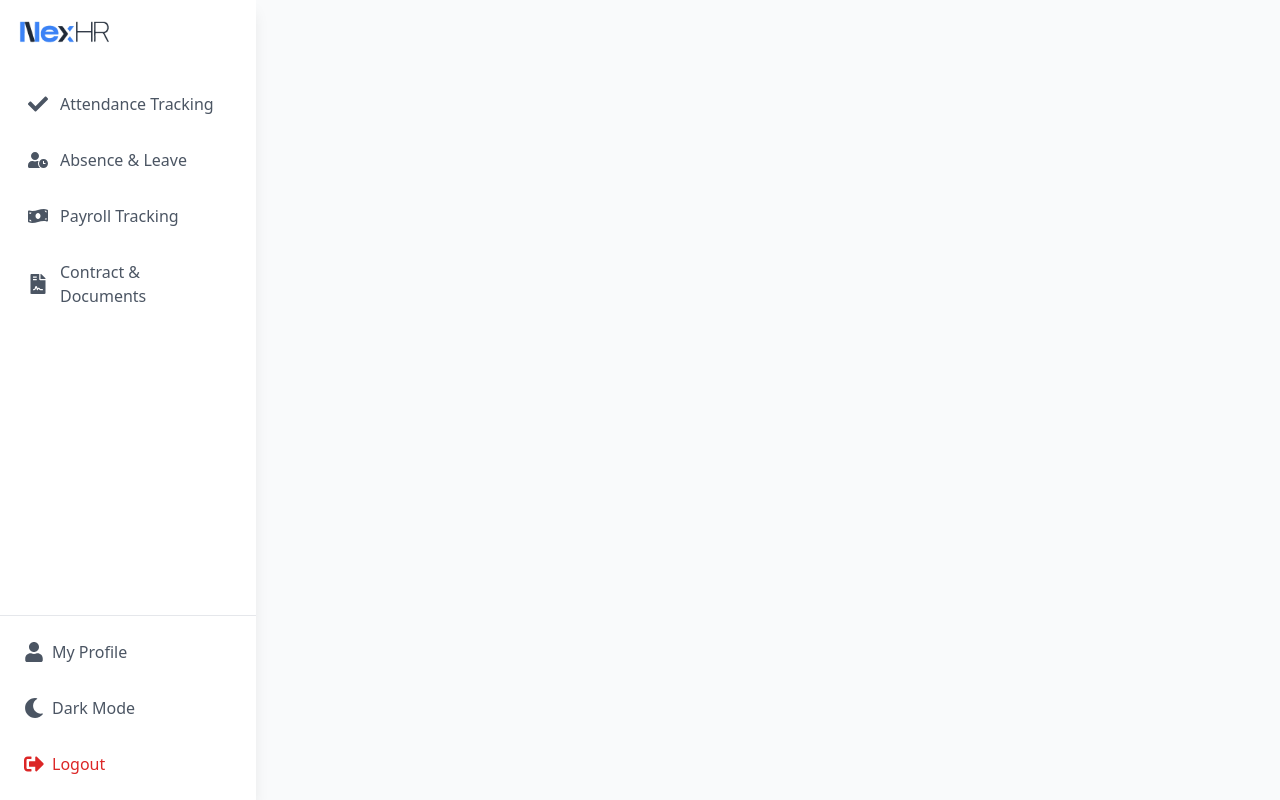
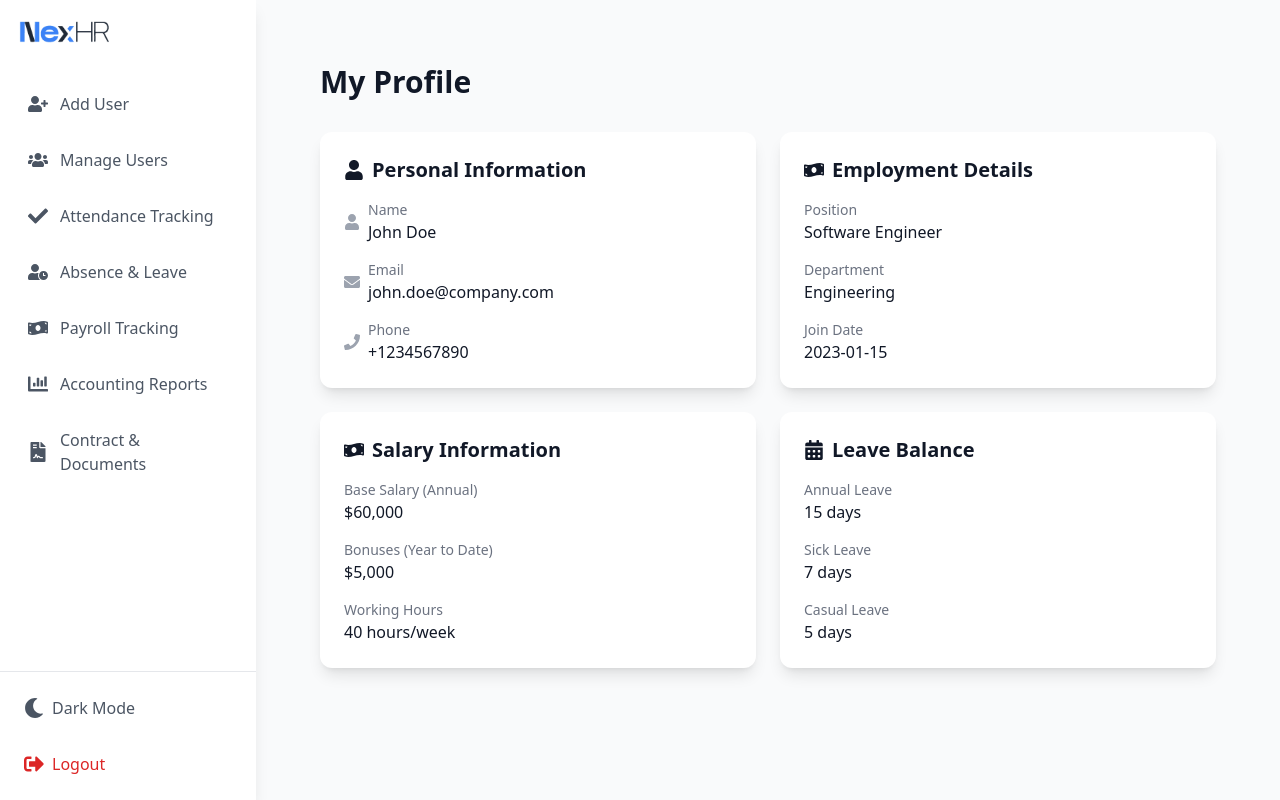
Before and after one commit to wassimOubaziz/hackathon, a React (Create React App) app: page /dashboard/worker/profile in a window 1280 px wide. Built offline with nearby package versions, Linux system fonts and the light colour scheme.

Commit message:
new update 9 moncef

```diff
--- a/src/components/Navbar.jsx
+++ b/src/components/Navbar.jsx
@@ -12,6 +12,8 @@ import {
   FaUser,
   FaHistory,
   FaCalendarPlus,
+  FaUserPlus,
+  FaUsers,
 } from "react-icons/fa";
 import { useTheme } from "../context/ThemeContext";
 import { motion } from "framer-motion";
@@ -31,7 +33,26 @@ const Navbar = ({ role }) => {
   };
 
   const navItems = [
+    // Admin-specific items
+    {
+      title: "Add User",
+      path: "/dashboard/admin/add-user",
+      icon: <FaUserPlus />,
+      allowedRoles: ["ceo"],
+    },
+    {
+      title: "Manage Users",
+      path: "/dashboard/admin/users",
+      icon: <FaUsers />,
+      allowedRoles: ["ceo"],
+    },
     // Worker-specific items
+    {
+      title: "My Profile",
+      path: "/dashboard/worker/profile",
+      icon: <FaUser />,
+      allowedRoles: ["worker"],
+    },
     {
       title: "Request Leave",
       path: "/dashboard/worker/leave-request",
@@ -49,13 +70,13 @@ const Navbar = ({ role }) => {
       title: "Attendance Tracking",
       path: "/dashboard/attendance",
       icon: <FaCheck />,
-      allowedRoles: ["ceo", "hr"],
+      allowedRoles: ["ceo", "hr", "worker", "contability"],
     },
     {
       title: "Absence & Leave",
       path: "/dashboard/absence",
       icon: <FaUserClock />,
-      allowedRoles: ["hr"],
+      allowedRoles: ["ceo", "hr", "worker"],
     },
     {
       title: "Payroll Tracking",
@@ -86,6 +107,7 @@ const Navbar = ({ role }) => {
       <div className="p-4 flex-grow">
         <div className="flex items-center justify-between mb-8">
           {darkMode ? (
+            <>
               <motion.img
                 initial={{ rotate: -180 }}
                 animate={{ rotate: 0 }}
@@ -94,7 +116,9 @@ const Navbar = ({ role }) => {
                 alt="BlueBR"
                 className="h-8 w-auto"
               />
+            </>
           ) : (
+            <>
               <motion.img
                 initial={{ rotate: -180 }}
                 animate={{ rotate: 0 }}
@@ -103,6 +127,7 @@ const Navbar = ({ role }) => {
                 alt="BlueBird HR"
                 className="h-8 w-auto"
               />
+            </>
           )}
         </div>
 
@@ -132,30 +157,11 @@ const Navbar = ({ role }) => {
       </div>
 
       {/* Bottom section with theme toggle and logout */}
-
       <div
         className={`p-4 border-t ${
           darkMode ? "border-gray-700" : "border-gray-200"
         }`}
       >
-        {" "}
-        <Link
-          to="/dashboard/profile"
-          className={`flex items-center space-x-2 p-2 rounded-lg w-full mb-4 ${
-            isActive("/dashboard/profile")
-              ? "bg-blue-600 text-white"
-              : `${
-                  darkMode
-                    ? "text-gray-100 hover:bg-gray-700"
-                    : "text-gray-600 hover:bg-gray-100"
-                }`
-          }`}
-        >
-          <span className="text-xl">
-            <FaUser />
-          </span>
-          <span>My Profile</span>
-        </Link>
         <div className="flex items-center justify-between mb-4">
           <button
             onClick={toggleTheme}
@@ -169,6 +175,7 @@ const Navbar = ({ role }) => {
             <span>{darkMode ? "Light Mode" : "Dark Mode"}</span>
           </button>
         </div>
+
         <button
           onClick={handleLogout}
           className={`flex items-center space-x-2 p-2 rounded-lg w-full ${
--- a/src/pages/Dashboard.jsx
+++ b/src/pages/Dashboard.jsx
@@ -17,13 +17,15 @@ import UserManagement from "./dashboard/admin/UserManagement";
 const Dashboard = () => {
   const { darkMode } = useTheme();
   // This would typically come from your authentication context
-  const userRole = "hr"; // Changed to hr for testing
+  const userRole = "ceo"; // Changed to hr for testing
 
   const getDefaultRoute = (role) => {
     switch (role) {
       case "worker":
         return "/dashboard/worker/profile";
       case "hr":
+        return "/dashboard/profile";
+      case "ceo":
         return "/dashboard/admin/users";
       default:
         return "/dashboard/attendance";
@@ -44,7 +46,7 @@ const Dashboard = () => {
           <Route path="/admin/users" element={<UserManagement />} />
 
           {/* Worker Routes */}
-          <Route path="/profile" element={<WorkerProfile />} />
+          <Route path="/worker/profile" element={<WorkerProfile />} />
           <Route path="/worker/leave-request" element={<LeaveRequest />} />
           <Route path="/worker/history" element={<WorkerHistory />} />
 
```
Lines whose indentation alone changed are shown as unchanged.
